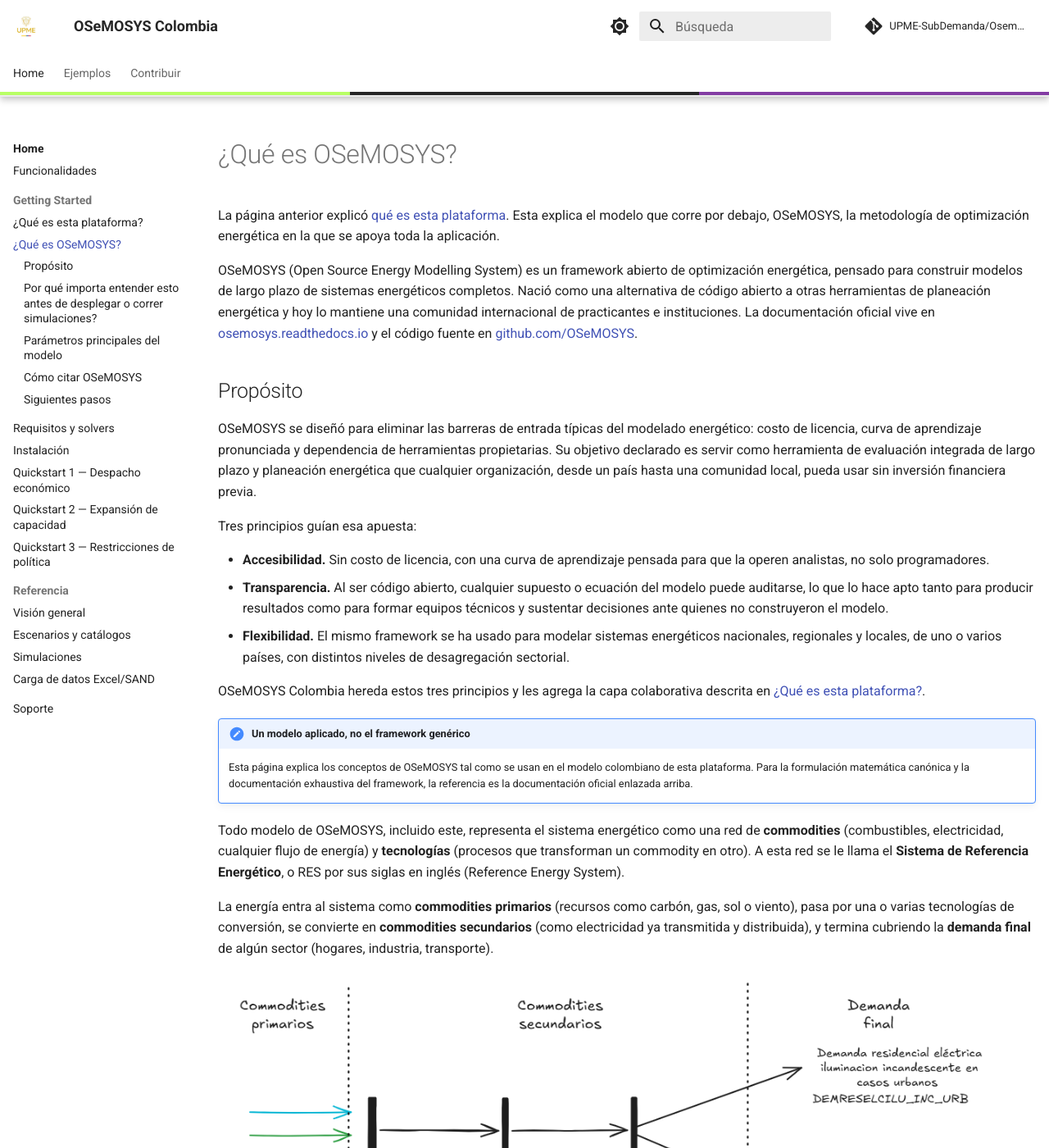
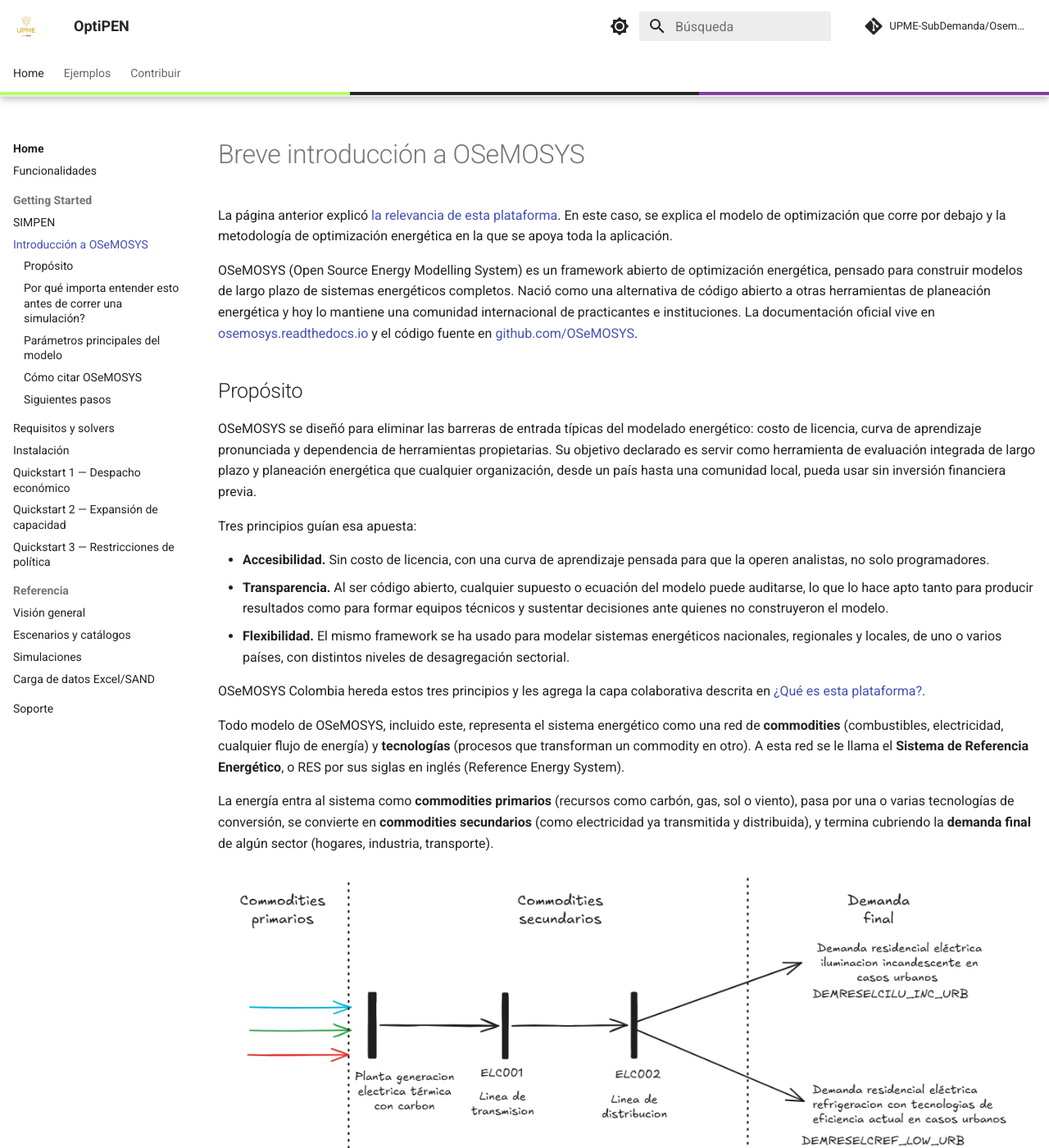
Before and after one commit to jdominguez94/osemosys-col-docs, an MkDocs documentation site: the page built from docs/getting-started/que-es-osemosys.md, in a window 1280 px wide and 1400 px high. Shown: the whole window at 82% size. Built offline with MkDocs 1.6.1 and Material for MkDocs 9.7.7, drawn with Linux system fonts in a browser that asks for light colours; comment, search, counter and statistics services are not loaded; some of the changed text lies outside the part shown.

Commit message:
docs: rename site and intro pages

```diff
--- a/docs/getting-started/que-es-osemosys.md
+++ b/docs/getting-started/que-es-osemosys.md
@@ -1,6 +1,6 @@
-# ¿Qué es OSeMOSYS?
+# Breve introducción a OSeMOSYS
 
-La página anterior explicó [qué es esta plataforma](plataforma.md). Esta explica el modelo que corre por debajo, OSeMOSYS, la metodología de optimización energética en la que se apoya toda la aplicación.
+La página anterior explicó [la relevancia de esta plataforma](plataforma.md). En este caso, se explica el modelo de optimización que corre por debajo y la metodología de optimización energética en la que se apoya toda la aplicación.
 
 OSeMOSYS (Open Source Energy Modelling System) es un framework abierto de optimización energética, pensado para construir modelos de largo plazo de sistemas energéticos completos. Nació como una alternativa de código abierto a otras herramientas de planeación energética y hoy lo mantiene una comunidad internacional de practicantes e instituciones. La documentación oficial vive en [osemosys.readthedocs.io](https://osemosys.readthedocs.io/) y el código fuente en [github.com/OSeMOSYS](https://github.com/OSeMOSYS).
 
@@ -15,9 +15,6 @@ Tres principios guían esa apuesta:
 - **Flexibilidad.** El mismo framework se ha usado para modelar sistemas energéticos nacionales, regionales y locales, de uno o varios países, con distintos niveles de desagregación sectorial.
 
 OSeMOSYS Colombia hereda estos tres principios y les agrega la capa colaborativa descrita en [¿Qué es esta plataforma?](plataforma.md).
-
-!!! note "Un modelo aplicado, no el framework genérico"
-    Esta página explica los conceptos de OSeMOSYS tal como se usan en el modelo colombiano de esta plataforma. Para la formulación matemática canónica y la documentación exhaustiva del framework, la referencia es la documentación oficial enlazada arriba.
 
 Todo modelo de OSeMOSYS, incluido este, representa el sistema energético como una red de **commodities** (combustibles, electricidad, cualquier flujo de energía) y **tecnologías** (procesos que transforman un commodity en otro). A esta red se le llama el **Sistema de Referencia Energético**, o RES por sus siglas en inglés (Reference Energy System).
 
@@ -35,7 +32,7 @@ El ejemplo del diagrama sigue la ruta más común del sistema eléctrico colombi
 4. La **línea de distribución** es la tecnología que finalmente entrega la electricidad a los usuarios. A la salida de esta etapa el commodity cambia de código a `ELC002`, la electricidad ya distribuida, con sus propias pérdidas y costos asociados.
 5. Desde ahí, la electricidad distribuida cubre la **demanda final** de dos usos residenciales concretos, `DEMRESELCILU_INC_URB` (iluminación incandescente en hogares urbanos) y `DEMRESELCREF_LOW_URB` (refrigeración con tecnología de eficiencia actual, hogares urbanos).
 
-## Por qué importa entender esto antes de desplegar o correr simulaciones?
+## Por qué importa entender esto antes de correr una simulación?
 
 Toda la interfaz de la aplicación (escenarios, catálogos, resultados) gira alrededor de estos mismos conceptos, commodities y tecnologías. Nombres como `PWRNGS_CC` (una central de ciclo combinado a gas) o `DEMTRAELCLDV` (demanda de transporte, vehículos livianos eléctricos) son piezas de ese mismo tipo de red, algo que produce o consume un commodity en algún punto de la cadena entre el recurso primario y el usuario final.
 
--- a/mkdocs.yml
+++ b/mkdocs.yml
@@ -1,4 +1,4 @@
-site_name: OSeMOSYS Colombia
+site_name: OptiPEN
 site_description: Guía de usuario y documentación técnica del modelo energético colombiano en OSeMOSYS
 repo_url: https://github.com/UPME-SubDemanda/Osemosys_UPME
 repo_name: UPME-SubDemanda/Osemosys_UPME
@@ -81,8 +81,8 @@ nav:
       - index.md
       - Funcionalidades: features.md
       - Getting Started:
-          - ¿Qué es esta plataforma?: getting-started/plataforma.md
-          - ¿Qué es OSeMOSYS?: getting-started/que-es-osemosys.md
+          - SIMPEN: getting-started/plataforma.md
+          - Introducción a OSeMOSYS: getting-started/que-es-osemosys.md
           - Requisitos y solvers: getting-started/requisitos.md
           - Instalación: getting-started/installation.md
           - Quickstart 1 — Despacho económico: getting-started/quickstart-1-oferta-demanda.md
```
Also changed, not shown: docs/index.md (+1 -1 lines).
